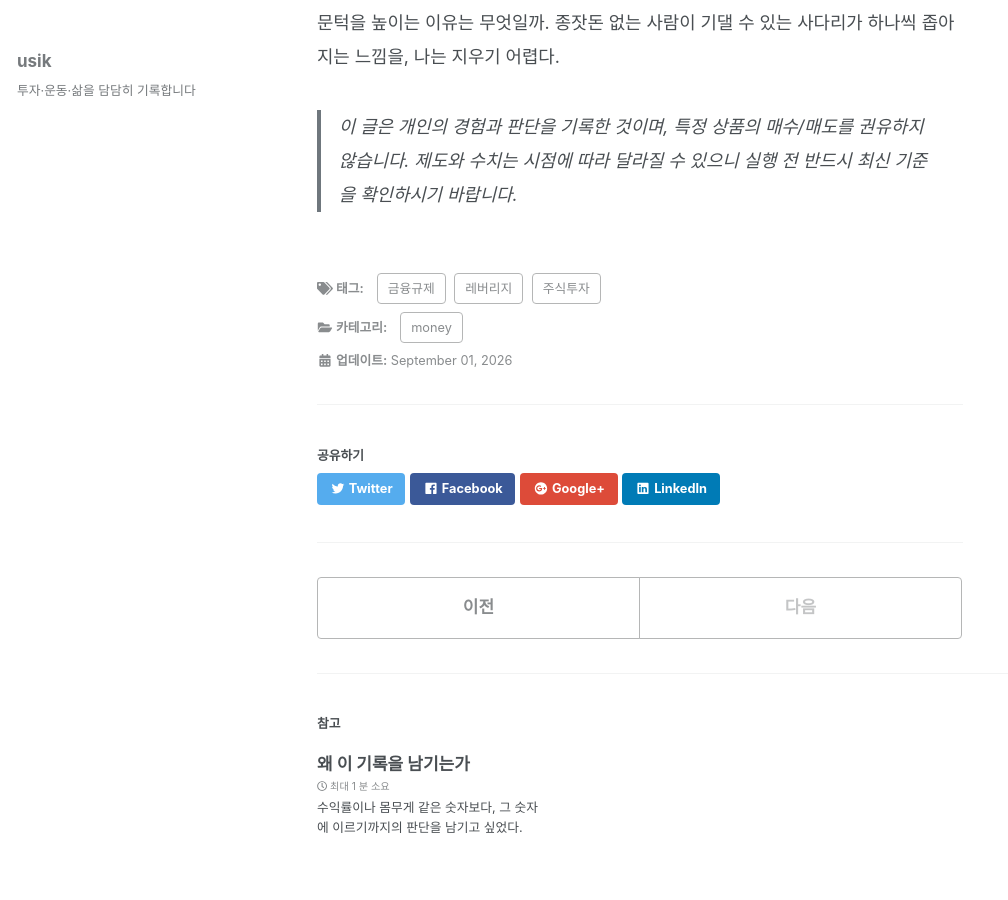
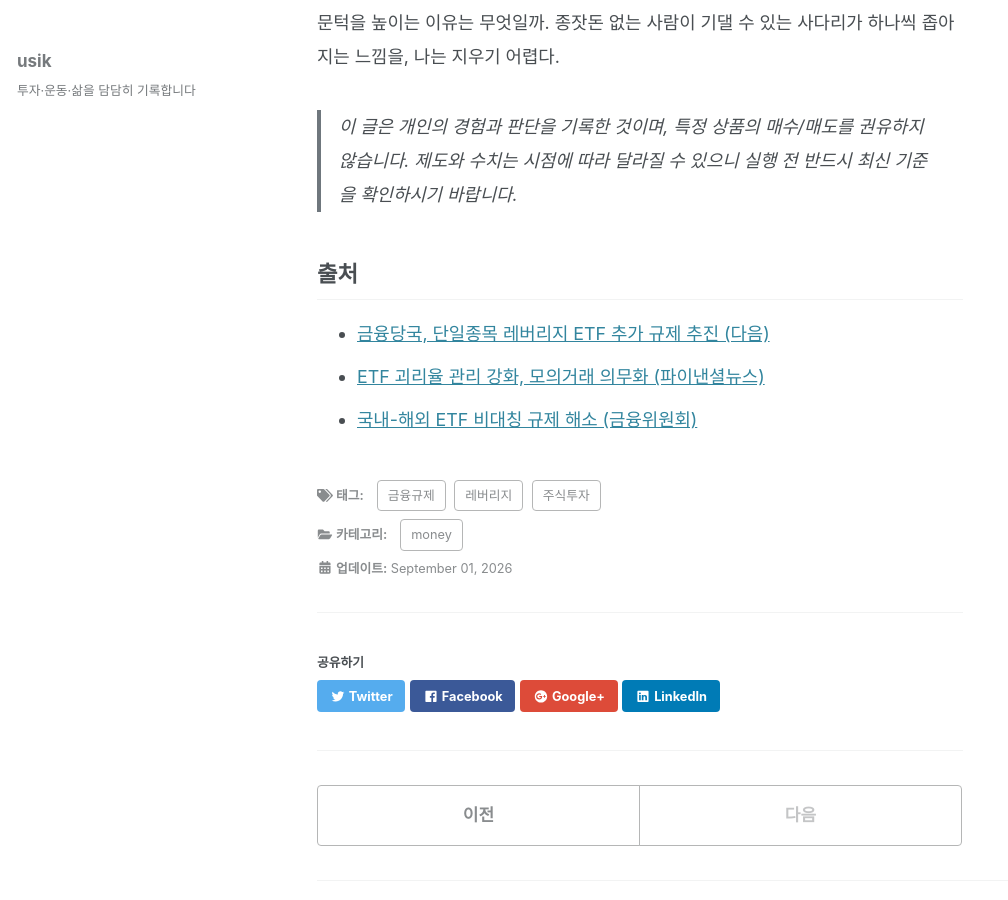
Before and after one commit to usik/usik.github.io, a Jekyll site: the page built from _posts/2026-09-01-leverage-regulation.md, in a window 1280 px wide and 900 px high, scrolled down 625 px. Shown: the whole window, without its empty margins (0-1008 px from the left). Built offline with Jekyll 4.4.1, drawn with Linux system fonts in a browser that asks for light colours; cached includes are drawn as plain includes; nearby versions of some CDN libraries; some web fonts are replaced.

Commit message:
출처·이미지 추가

```diff
--- a/_posts/2026-09-01-leverage-regulation.md
+++ b/_posts/2026-09-01-leverage-regulation.md
@@ -14,3 +14,9 @@ excerpt: "부동산 레버리지는 밀어주면서, 주식 레버리지는 후
 그래서 질문이 남는다. 이건 투자자 보호인가, 아니면 자기결정권에 대한 과도한 개입인가. 손실의 위험을 감수할지 말지는 결국 개인의 몫일 텐데, 유독 주식 쪽에서만 국가가 문턱을 높이는 이유는 무엇일까. 종잣돈 없는 사람이 기댈 수 있는 사다리가 하나씩 좁아지는 느낌을, 나는 지우기 어렵다.
 
 > 이 글은 개인의 경험과 판단을 기록한 것이며, 특정 상품의 매수/매도를 권유하지 않습니다. 제도와 수치는 시점에 따라 달라질 수 있으니 실행 전 반드시 최신 기준을 확인하시기 바랍니다.
+
+## 출처
+
+- [금융당국, 단일종목 레버리지 ETF 추가 규제 추진 (다음)](https://v.daum.net/v/20260806112846450)
+- [ETF 괴리율 관리 강화, 모의거래 의무화 (파이낸셜뉴스)](https://www.fnnews.com/news/202608121627203356)
+- [국내-해외 ETF 비대칭 규제 해소 (금융위원회)](https://www.fsc.go.kr/po010101/86751)
```
